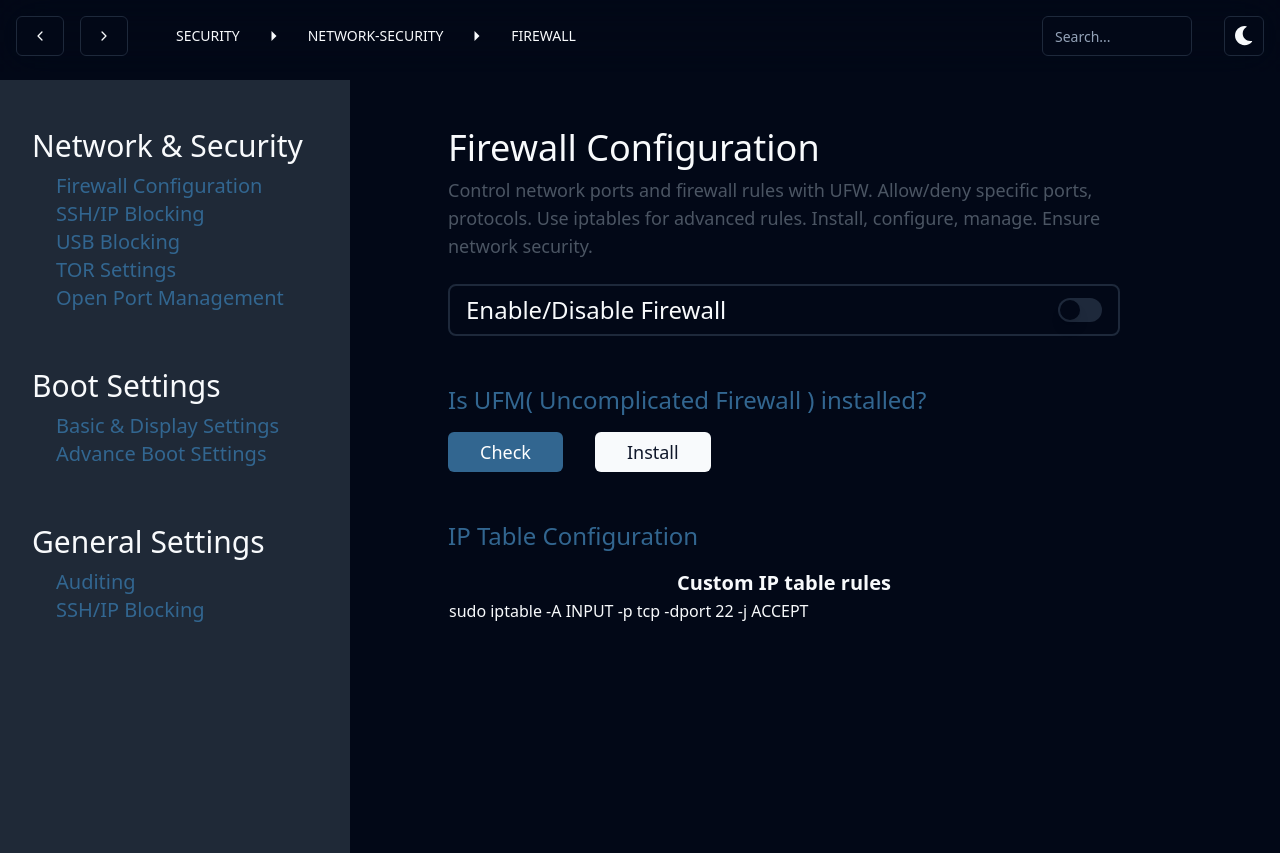
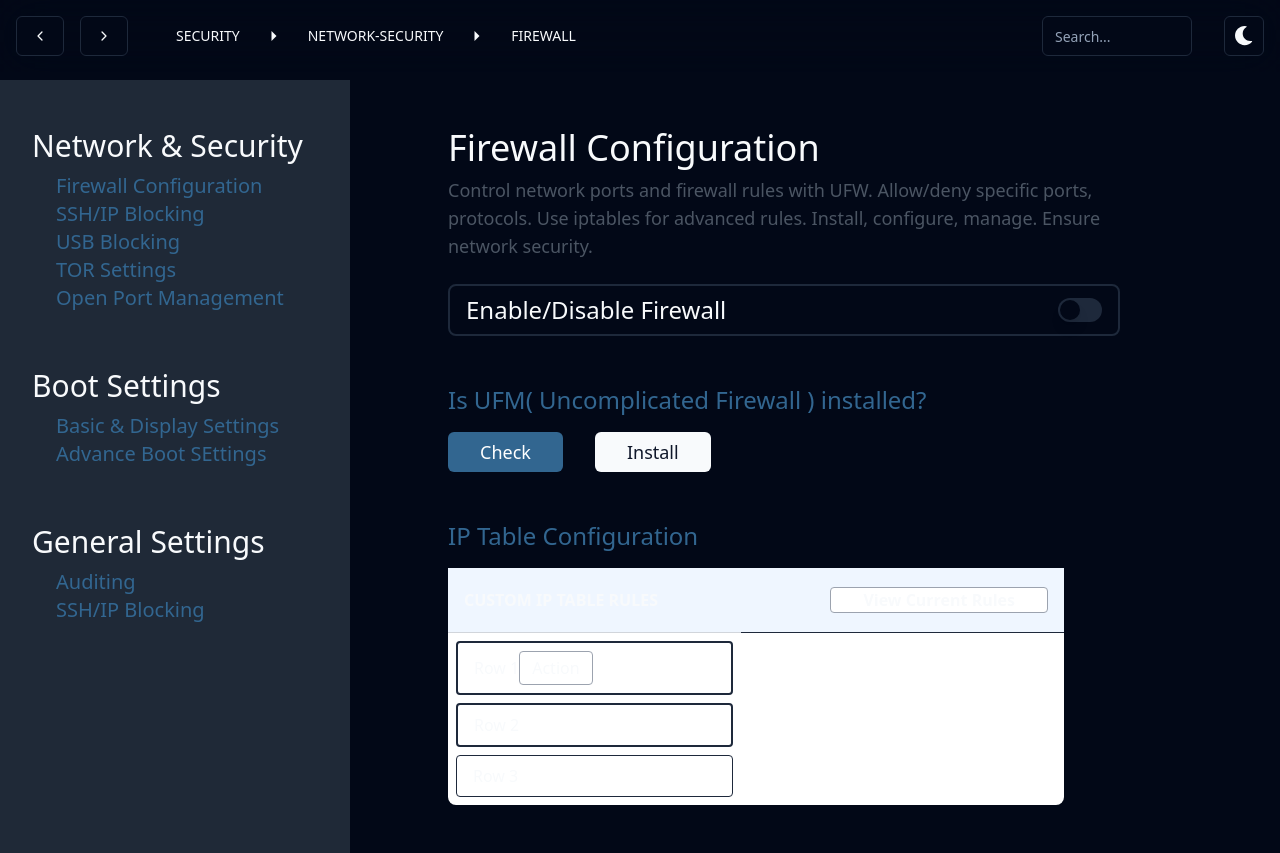
Before and after one commit to samrakshaa/ShieldBuntu, a React (Vite) app: page /network-security/firewall in a window 1280 px wide. Before the commit the page ends 800 px from the top, so only its background shows below. Built offline with nearby package versions, Linux system fonts and the light colour scheme; what tauri-plugin-log-api would draw is missing.

Commit message:
Firewall table started

```diff
--- a/src/components/firewall/Firewall.tsx
+++ b/src/components/firewall/Firewall.tsx
@@ -44,22 +44,38 @@ const Firewall = () => {
 
         {/* IP table config */}
         <div className="iptable mt-12">
-          <h2 className="text-2xl text-[#326690]">IP Table Configuration</h2>
-          <table className="table-auto w-full mt-4">
-            <thead>
-              <tr>
-                <th className="text-xl">Custom IP table rules</th>
-              </tr>
+        <h2 className="text-2xl text-[#326690]">IP Table Configuration</h2>
+           <table className="w-11/12 border-sky-700 bg-white rounded-lg mt-4">
+            <thead className="bg-blue-50">
+                <tr className="h-16">
+                    <th className="py-2 px-4 border-b border-gray-300 text-left">
+                    {/* <button className="rounded border border-gray-400 px-4 py-2">View Current Rules</button> */}
+                      CUSTOM IP TABLE RULES
+                      </th>
+                      <th className="py-2 px-4 border-b text-right">
+                        <button className="rounded border border-gray-400 bg-white px-8 py-0">View Current Rules</button>
+                    </th>
+                </tr>
             </thead>
-            <tbody>
-              <tr>
-                <td>sudo iptable -A INPUT -p tcp -dport 22 -j ACCEPT</td>
-              </tr>
+            <tbody className="w-max">
+                <tr className="border-2 rounded m-2 flex items-center justify-between m-2">
+                <td className="py-2 px-4">
+                        <span>Row 1</span>
+                        <button className="rounded border border-gray-400 px-3 py-1">Action</button>
+                    </td>
+                </tr>
+                <tr className="flex flex-row justified-between border-2 rounded m-2">
+                    <td className="py-2 px-4">Row 2</td>
+                </tr>
+                <tr className="flex flex-row justified-between border 2 rounded m-2">
+                    <td className="py-2 px-4">Row 3</td>
+                </tr>
             </tbody>
-          </table>
+        </table>
         </div>
       </div>
     </div>
+
   );
 };
 
```
